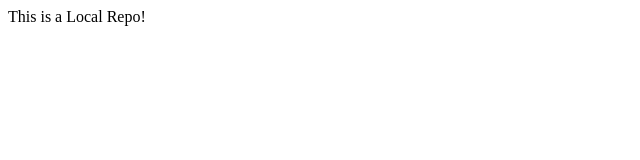
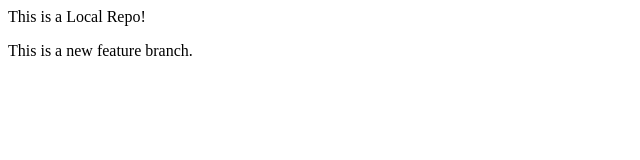
Before and after one commit to Sangramjit-Saha/Local-Repo, a plain HTML site: page index.html in a window 1280 px wide. Shown: the whole page, without its empty margins (0-640 px from the left). Drawn offline with Linux system fonts and the light colour scheme.

Commit message:
This ia a new feature

```diff
--- a/index.html
+++ b/index.html
@@ -1 +1,2 @@
 <p> This is a Local Repo! </p>
+<p>This is a new feature branch.</p>
```
